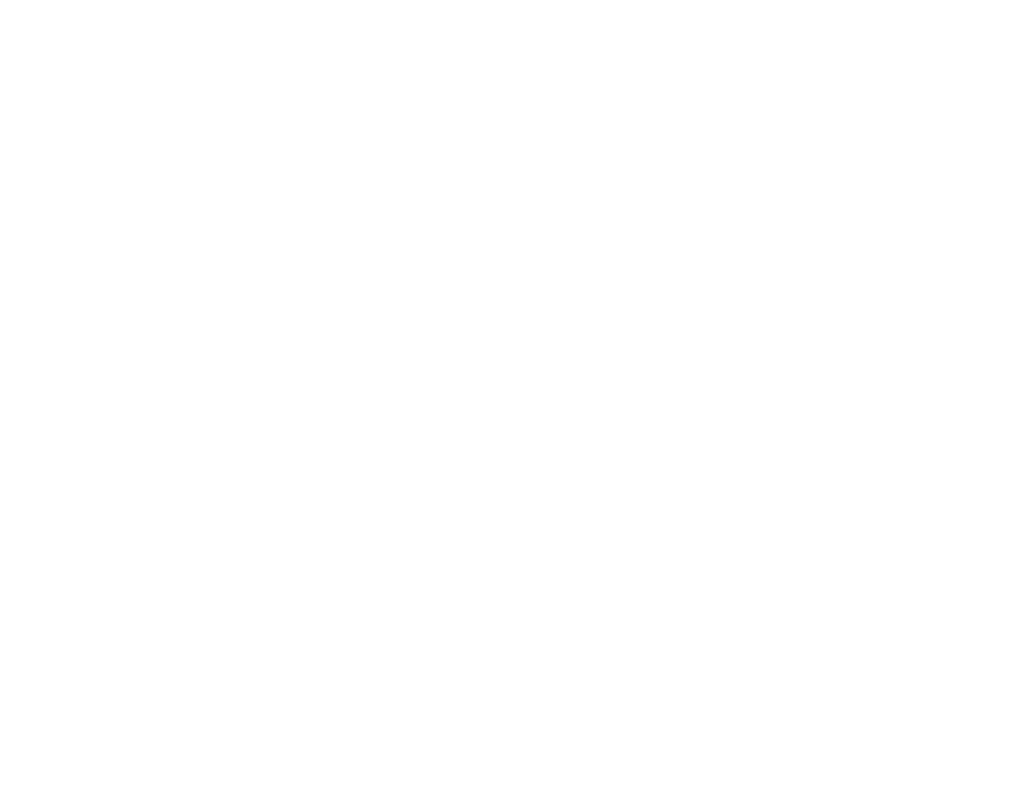
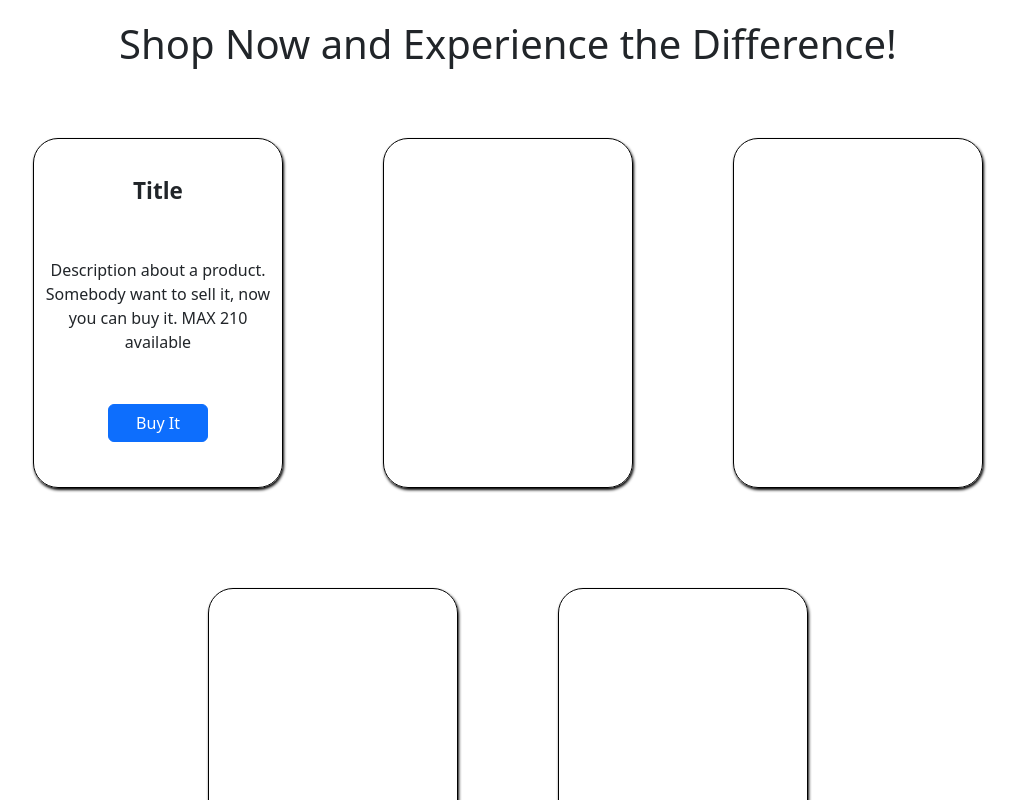
Before and after one commit to JBalaazs/SZJProject-frontend, a React (Create React App) app: page /webshop in a window 1280 px wide. Before the commit this address had no page. Shown: the top 800 px of the page, without its empty margins (132-1149 px from the left). Built offline with nearby package versions, Linux system fonts and the light colour scheme.

Commit message:
CreateWebshopDesign

```diff
--- a/src/App.tsx
+++ b/src/App.tsx
@@ -2,6 +2,7 @@ import { Route, Routes } from 'react-router-dom';
 import Home from './pages/Home';
 import Login from './pages/Login';
 import Registration from './pages/Registration';
+import Webshop from './pages/Webshop';
 
 function App() {
   return (
@@ -9,6 +10,7 @@ function App() {
       <Route path='/' element={<Home />} />
       <Route path='/login' element={<Login />} />
       <Route path='/registration' element={<Registration />} />
+      <Route path='/webshop' element={<Webshop />} />
     </Routes>
   );
 }
--- a/src/pages/Home.tsx
+++ b/src/pages/Home.tsx
@@ -17,6 +17,7 @@ export default function Home () {
 
                 <button className='btn btn-primary menuButton' onClick={() => navigateService.navigate('/login')}>Login</button>
                 <button className='btn btn-primary menuButton' onClick={() => navigateService.navigate('/registration')}>Registration</button>
+                <button className='btn btn-primary menuButton' onClick={() => navigateService.navigate('/webshop')}>Webshop</button>
 
             </div>
 
--- /dev/null
+++ b/src/pages/Webshop.tsx
@@ -0,0 +1,51 @@
+import './style.css';
+
+export default function Webshop () {
+
+    return(
+        <>
+
+            <h1 className='title'>Shop Now and Experience the Difference!</h1>
+
+            <div className='productsOutside'>
+
+                <div className='productsInside'>
+
+                    <p className='productTitle'>Title</p>
+
+                    <p className='productDescription'>Description about a product. Somebody want to sell it, now you can buy it. MAX 210 available</p>
+
+                    <button className='btn btn-primary buyProduct'>Buy It</button>
+
+                </div>
+
+                <div className='productsInside'>
+
+
+
+                </div>
+
+                <div className='productsInside'>
+
+
+
+                </div>
+
+                <div className='productsInside'>
+
+
+
+                </div>
+
+                <div className='productsInside'>
+
+
+
+                </div>
+
+            </div>
+
+        </>
+    );
+
+}
--- a/src/pages/style.css
+++ b/src/pages/style.css
@@ -2,6 +2,7 @@
 
 .title{
     text-align: center;
+    margin-top: 20px;
     margin-bottom: 20px;
 }
 
@@ -83,3 +84,42 @@
     text-align: center;
     margin-top: 25px;
 }
+
+/*Webshop:*/
+
+.productsOutside{
+    display: flex;
+    flex-wrap: wrap;
+    justify-content: center;
+}
+
+.productsInside{
+    height: 350px;
+    width: 250px;
+    margin: 50px;
+    border-radius: 25px;
+    display: flex;
+    flex-direction: column;
+    justify-content: space-evenly;
+    padding-left: 10px;
+    padding-right: 10px;
+
+    border: solid 1px black;
+    box-shadow: 1px 2px 3px black;
+}
+
+.productTitle{
+    font-weight: bold;
+    text-align: center;
+    font-size: 22.5px;
+}
+
+.productDescription{
+    text-align: center;
+}
+
+.buyProduct{
+    width: 100px;
+    align-self: center;
+    margin-bottom: 10px;
+}
```
